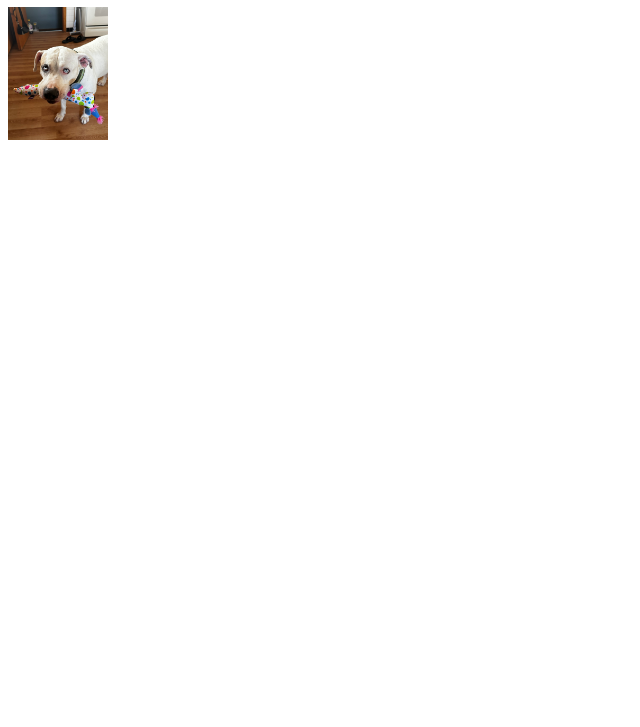
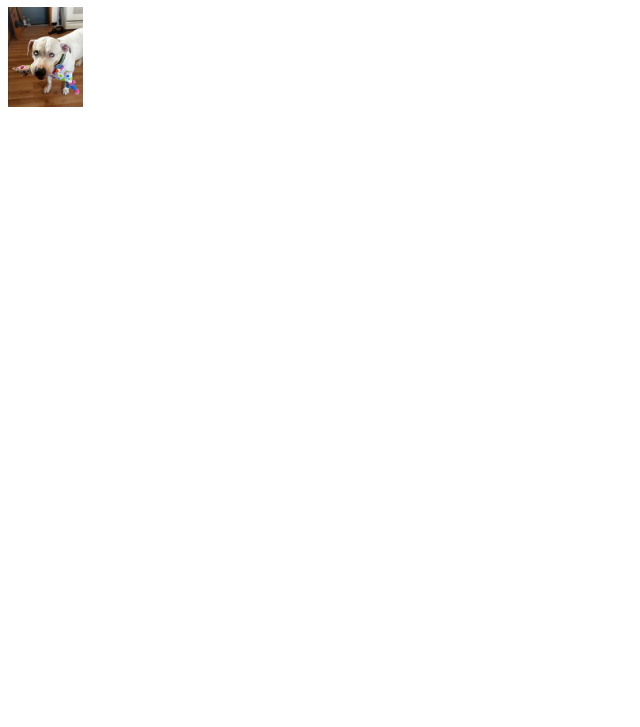
Before and after one commit to johnnaecurry/Hello-World, a plain HTML site: page index.html in a window 1280 px wide. Shown: the part 73-800 px from the top of the page, without its empty margins (0-640 px from the left). Drawn offline with Linux system fonts and the light colour scheme.

Commit message:
resize 5

```diff
--- a/index.html
+++ b/index.html
@@ -8,5 +8,5 @@
 <body>
     <h1>Hello, World!</h1>
     <img src="images/luke.jpg"
-    style="max-width: 100px;" style="max-height: 100px;" />
+    style="max-width: 100px; max-height: 100px;" />
 </html>
```
